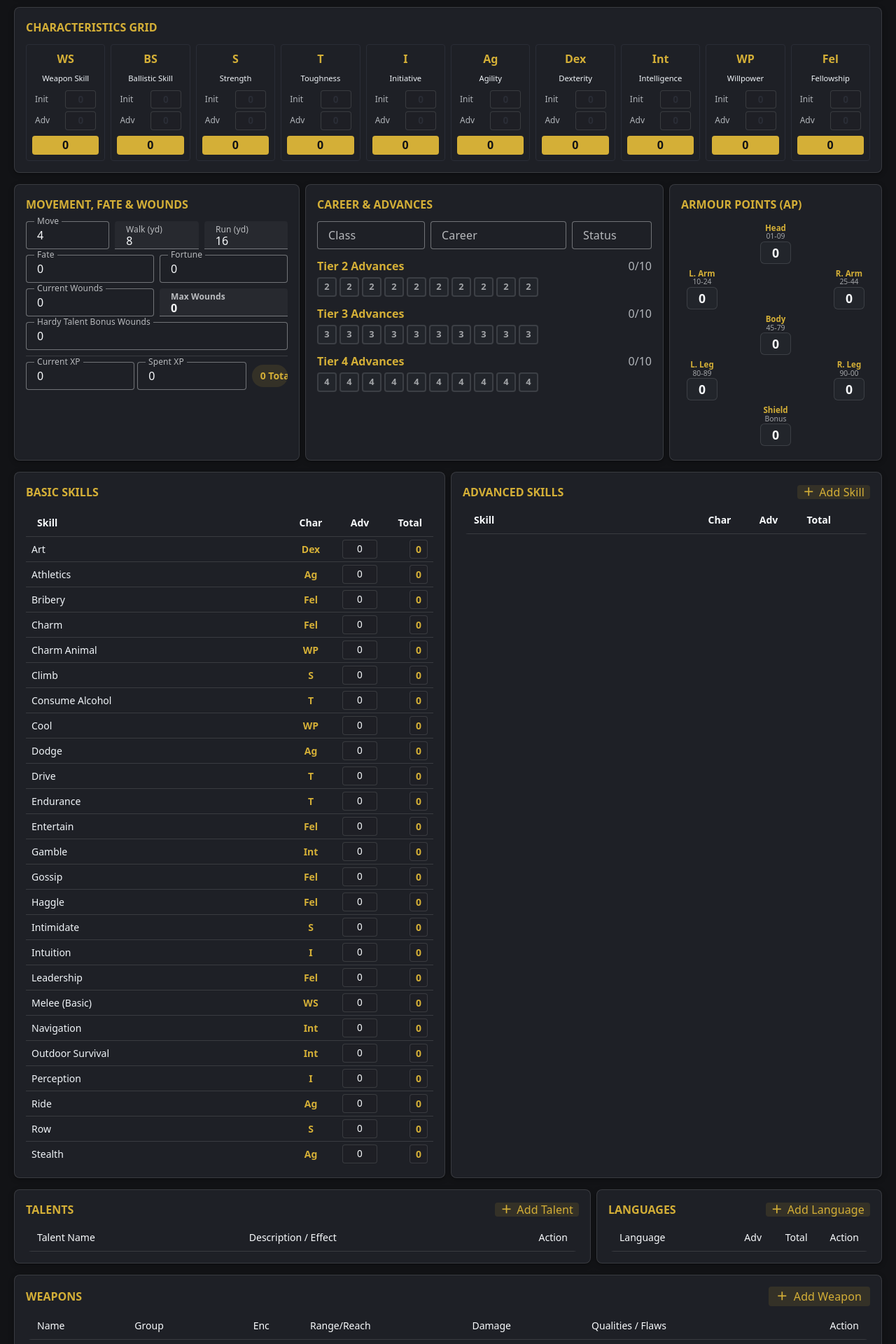
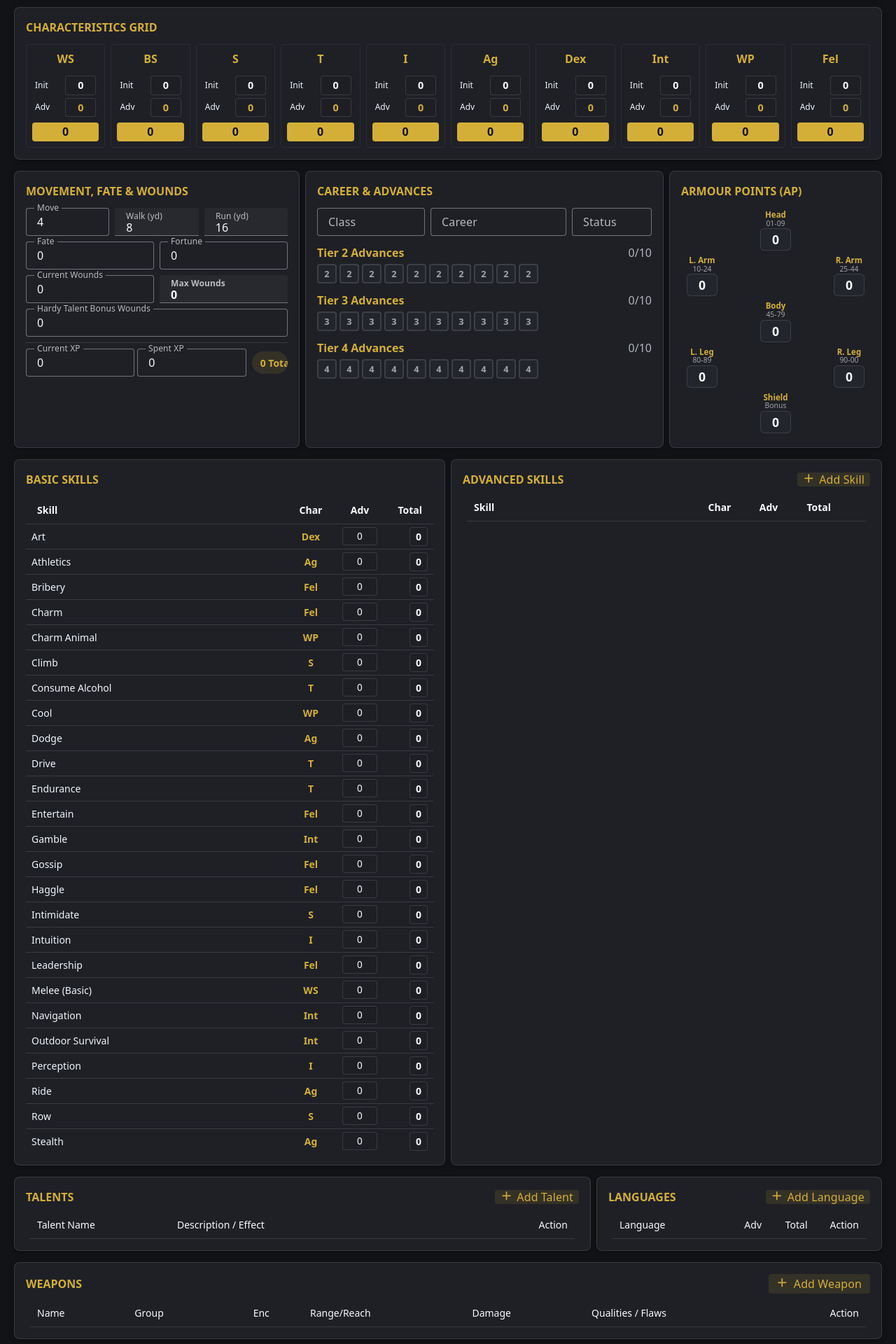
Before and after one commit to killi1812/wfrp5e-character_sheet, a Vue app in the folder src/frontend/: page / in a window 1280 px wide. Shown: the part 100-2020 px from the top of the page at 70% size. Built offline with nearby package versions, Linux system fonts and the light colour scheme.

Commit message:
Minor ui fixes

```diff
--- a/src/frontend/src/components/sheet/SheetCharacteristicsBlock.vue
+++ b/src/frontend/src/components/sheet/SheetCharacteristicsBlock.vue
@@ -23,34 +23,33 @@ defineProps<{
         class="flex-grow-1"
       >
         <v-card color="surface-variant" variant="outlined" class="pa-2 rounded text-center char-card">
-          <v-tooltip :text="stat.hint" location="top">
+          <v-tooltip :text="`${stat.name}${stat.hint ? ' — ' + stat.hint : ''}`" location="top">
             <template #activator="{ props: tProps }">
-              <div v-bind="tProps" class="text-subtitle-2 font-weight-black text-primary border-bottom pb-1 mb-1">
+              <div v-bind="tProps" class="text-subtitle-2 font-weight-black text-primary border-bottom pb-1 mb-2 cursor-pointer">
                 {{ code }}
               </div>
             </template>
           </v-tooltip>
-          <div class="text-caption text-truncate mb-2 text-high-emphasis font-weight-medium" style="font-size: 0.7rem;" :title="stat.name">
-            {{ stat.name }}
-          </div>
 
           <!-- Initial Field -->
           <div class="d-flex align-center justify-space-between mb-1 px-1">
-            <span class="text-caption text-medium-emphasis" style="font-size: 0.75rem;">Init</span>
+            <span class="text-caption text-high-emphasis font-weight-medium" style="font-size: 0.75rem;">Init</span>
             <input
               v-model.number="stat.initial"
               type="number"
-              class="char-num-input font-weight-bold"
+              class="char-num-input"
+              placeholder="0"
             />
           </div>
 
           <!-- Advances Field -->
           <div class="d-flex align-center justify-space-between mb-2 px-1">
-            <span class="text-caption text-medium-emphasis" style="font-size: 0.75rem;">Adv</span>
+            <span class="text-caption text-high-emphasis font-weight-medium" style="font-size: 0.75rem;">Adv</span>
             <input
               v-model.number="stat.advances"
               type="number"
-              class="char-num-input font-weight-bold text-secondary"
+              class="char-num-input adv-input"
+              placeholder="0"
             />
           </div>
 
@@ -79,18 +78,29 @@ defineProps<{
 .char-num-input {
   width: 44px;
   text-align: center;
-  background: rgba(var(--v-theme-surface), 0.6);
-  color: currentColor;
+  background: rgba(var(--v-theme-surface), 0.9);
+  color: rgb(var(--v-theme-on-surface)) !important;
   border: 1px solid rgba(var(--v-border-color), var(--v-border-opacity));
   border-radius: 4px;
   padding: 2px 4px;
-  font-size: 0.85rem;
+  font-size: 0.9rem;
+  font-weight: 700;
   outline: none;
+  transition: all 0.15s ease;
+}
+
+.char-num-input::placeholder {
+  color: rgba(var(--v-theme-on-surface), 0.4);
 }
 
 .char-num-input:focus {
   border-color: rgb(var(--v-theme-primary));
   background: rgb(var(--v-theme-surface));
+  box-shadow: 0 0 0 1.5px rgba(var(--v-theme-primary), 0.3);
+}
+
+.char-num-input.adv-input {
+  color: rgb(var(--v-theme-primary)) !important;
 }
 
 .stat-total-badge {
@@ -98,4 +108,8 @@ defineProps<{
   letter-spacing: 0.5px;
   line-height: 1.2;
 }
+
+.cursor-pointer {
+  cursor: pointer;
+}
 </style>
--- a/src/frontend/src/components/sheet/SheetSkillsBlock.vue
+++ b/src/frontend/src/components/sheet/SheetSkillsBlock.vue
@@ -44,7 +44,7 @@ const getSkillTotal = (skill: { characteristic: string; adv: number }) => {
               <td class="text-right font-weight-black">
                 <v-tooltip text="Skill Total = Characteristic + Advances" location="right">
                   <template #activator="{ props: tProps }">
-                    <span v-bind="tProps" class="skill-total-badge text-primary">
+                    <span v-bind="tProps" class="skill-total-badge text-high-emphasis">
                       {{ getSkillTotal(skill) }}
                     </span>
                   </template>
@@ -75,7 +75,7 @@ const getSkillTotal = (skill: { characteristic: string; adv: number }) => {
                 <input v-model="skill.name" type="text" class="skill-text-input font-weight-medium" placeholder="Skill Name" />
               </td>
               <td class="text-center">
-                <input v-model="skill.characteristic" type="text" class="skill-char-input font-weight-bold text-secondary text-uppercase" placeholder="Int" />
+                <input v-model="skill.characteristic" type="text" class="skill-char-input font-weight-bold text-primary text-uppercase" placeholder="Int" />
               </td>
               <td class="text-center">
                 <input v-model.number="skill.adv" type="number" class="skill-num-input font-weight-medium" placeholder="0" />
@@ -83,7 +83,7 @@ const getSkillTotal = (skill: { characteristic: string; adv: number }) => {
               <td class="text-right font-weight-black">
                 <v-tooltip text="Skill Total = Characteristic + Advances" location="right">
                   <template #activator="{ props: tProps }">
-                    <span v-bind="tProps" class="skill-total-badge text-secondary">
+                    <span v-bind="tProps" class="skill-total-badge text-high-emphasis">
                       {{ getSkillTotal(skill) }}
                     </span>
                   </template>
@@ -147,6 +147,7 @@ const getSkillTotal = (skill: { characteristic: string; adv: number }) => {
   display: inline-block;
   padding: 2px 8px;
   background: rgba(var(--v-theme-surface), 0.8);
+  color: rgb(var(--v-theme-on-surface)) !important;
   border: 1px solid rgba(var(--v-border-color), var(--v-border-opacity));
   border-radius: 4px;
   font-weight: 700;
--- a/src/frontend/src/components/sheet/SheetSpellsMutationsBlock.vue
+++ b/src/frontend/src/components/sheet/SheetSpellsMutationsBlock.vue
@@ -29,21 +29,35 @@ const emit = defineEmits<{
         <v-table density="compact" class="bg-transparent text-caption">
           <thead>
             <tr>
-              <th>Name</th>
-              <th class="text-center" style="width: 50px;">CN</th>
-              <th style="width: 90px;">Range</th>
-              <th style="width: 90px;">Target</th>
-              <th style="width: 90px;">Duration</th>
+              <th style="width: 200px;">Name</th>
+              <th class="text-center" style="width: 45px;">CN</th>
+              <th style="width: 100px;">Range</th>
+              <th style="width: 100px;">Target</th>
+              <th style="width: 100px;">Duration</th>
+              <th>Description / Effect</th>
               <th class="text-right" style="width: 40px;">Action</th>
             </tr>
           </thead>
           <tbody>
             <tr v-for="(spell, idx) in character.spells" :key="idx">
-              <td><v-text-field v-model="spell.name" variant="plain" density="compact" hide-details placeholder="Spell / Prayer Name" /></td>
-              <td style="max-width: 50px;"><v-text-field v-model.number="spell.cn" type="number" variant="plain" density="compact" hide-details class="text-center" placeholder="0" /></td>
-              <td style="max-width: 90px;"><v-text-field v-model="spell.range" variant="plain" density="compact" hide-details placeholder="12 yards" /></td>
-              <td style="max-width: 90px;"><v-text-field v-model="spell.target" variant="plain" density="compact" hide-details placeholder="1 Target" /></td>
-              <td style="max-width: 90px;"><v-text-field v-model="spell.duration" variant="plain" density="compact" hide-details placeholder="Instant" /></td>
+              <td style="width: 200px; max-width: 200px;">
+                <v-text-field v-model="spell.name" variant="plain" density="compact" hide-details placeholder="Spell / Prayer" />
+              </td>
+              <td style="width: 45px; max-width: 45px;">
+                <v-text-field v-model.number="spell.cn" type="number" variant="plain" density="compact" hide-details class="text-center" placeholder="0" />
+              </td>
+              <td style="width: 100px; max-width: 100px;">
+                <v-text-field v-model="spell.range" variant="plain" density="compact" hide-details placeholder="12 yd" />
+              </td>
+              <td style="width: 100px; max-width: 100px;">
+                <v-text-field v-model="spell.target" variant="plain" density="compact" hide-details placeholder="1 Target" />
+              </td>
+              <td style="width: 100px; max-width: 100px;">
+                <v-text-field v-model="spell.duration" variant="plain" density="compact" hide-details placeholder="Instant" />
+              </td>
+              <td>
+                <v-text-field v-model="spell.description" variant="plain" density="compact" hide-details placeholder="Effect and rules description..." />
+              </td>
               <td class="text-right"><DeleteRowBtn @delete="emit('removeSpell', idx)" /></td>
             </tr>
           </tbody>
--- a/src/frontend/src/components/sheet/SheetTalentsBlock.vue
+++ b/src/frontend/src/components/sheet/SheetTalentsBlock.vue
@@ -30,14 +30,14 @@ const getLanguageTotal = (lang: Skill) => {
         <v-table density="compact" class="bg-transparent text-caption">
           <thead>
             <tr>
-              <th>Talent Name</th>
+              <th style="width: 200px;">Talent Name</th>
               <th>Description / Effect</th>
               <th class="text-right" style="width: 40px;">Action</th>
             </tr>
           </thead>
           <tbody>
             <tr v-for="(talent, idx) in talents" :key="idx">
-              <td style="min-width: 140px;"><v-text-field v-model="talent.name" variant="plain" density="compact" hide-details placeholder="Talent Name" /></td>
+              <td style="width: 200px; max-width: 200px;"><v-text-field v-model="talent.name" variant="plain" density="compact" hide-details placeholder="Talent Name" /></td>
               <td><v-text-field v-model="talent.desc" variant="plain" density="compact" hide-details placeholder="Effect description" /></td>
               <td class="text-right"><DeleteRowBtn @delete="emit('removeTalent', idx)" /></td>
             </tr>
@@ -65,7 +65,7 @@ const getLanguageTotal = (lang: Skill) => {
               <td class="text-right font-weight-black">
                 <v-tooltip text="Language Total = Int + Advances" location="right">
                   <template #activator="{ props: tProps }">
-                    <span v-bind="tProps" class="px-2 py-1 bg-surface rounded text-primary border font-weight-bold">
+                    <span v-bind="tProps" class="px-2 py-1 bg-surface rounded text-high-emphasis border font-weight-bold">
                       {{ getLanguageTotal(lang) }}
                     </span>
                   </template>
--- a/src/frontend/src/components/ui/SinCounter.vue
+++ b/src/frontend/src/components/ui/SinCounter.vue
@@ -10,7 +10,7 @@ const emit = defineEmits<{
 
 <template>
   <div class="sin-counter-widget d-inline-flex align-center bg-surface px-2 py-1 rounded border">
-    <span class="text-caption font-weight-bold text-secondary mr-2">Sin:</span>
+    <span class="text-caption font-weight-bold text-high-emphasis mr-2">Sin:</span>
     <v-btn
       icon="mdi-minus"
       size="x-small"
@@ -43,7 +43,7 @@ const emit = defineEmits<{
   border: none;
   background: transparent;
   outline: none;
-  color: currentColor;
+  color: rgb(var(--v-theme-on-surface));
   font-size: 0.9rem;
 }
 </style>
--- a/src/frontend/src/plugins/vuetify.ts
+++ b/src/frontend/src/plugins/vuetify.ts
@@ -10,7 +10,7 @@ export default createVuetify({
         dark: true,
         colors: {
           primary: '#D4AF37', // Metallic Gold
-          secondary: '#9E2A2B', // Dark Crimson
+          secondary: '#38BDF8', // Steel Blue (non-red)
           accent: '#00A896',
           error: '#E63946',
           info: '#457B9D',
@@ -31,7 +31,7 @@ export default createVuetify({
         dark: false,
         colors: {
           primary: '#855B00',
-          secondary: '#8C1D1D',
+          secondary: '#475569', // Slate Steel (non-red)
           accent: '#028090',
           error: '#D32F2F',
           info: '#1976D2',
```
